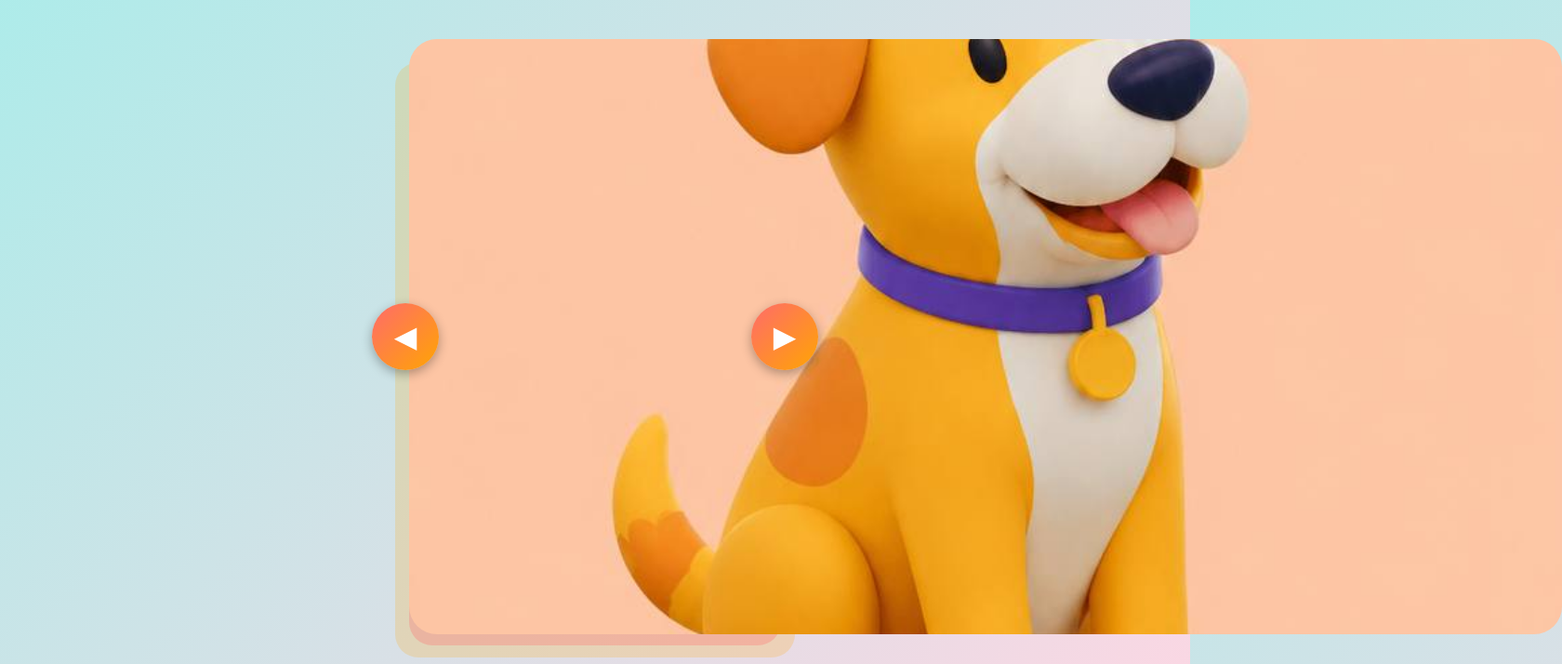
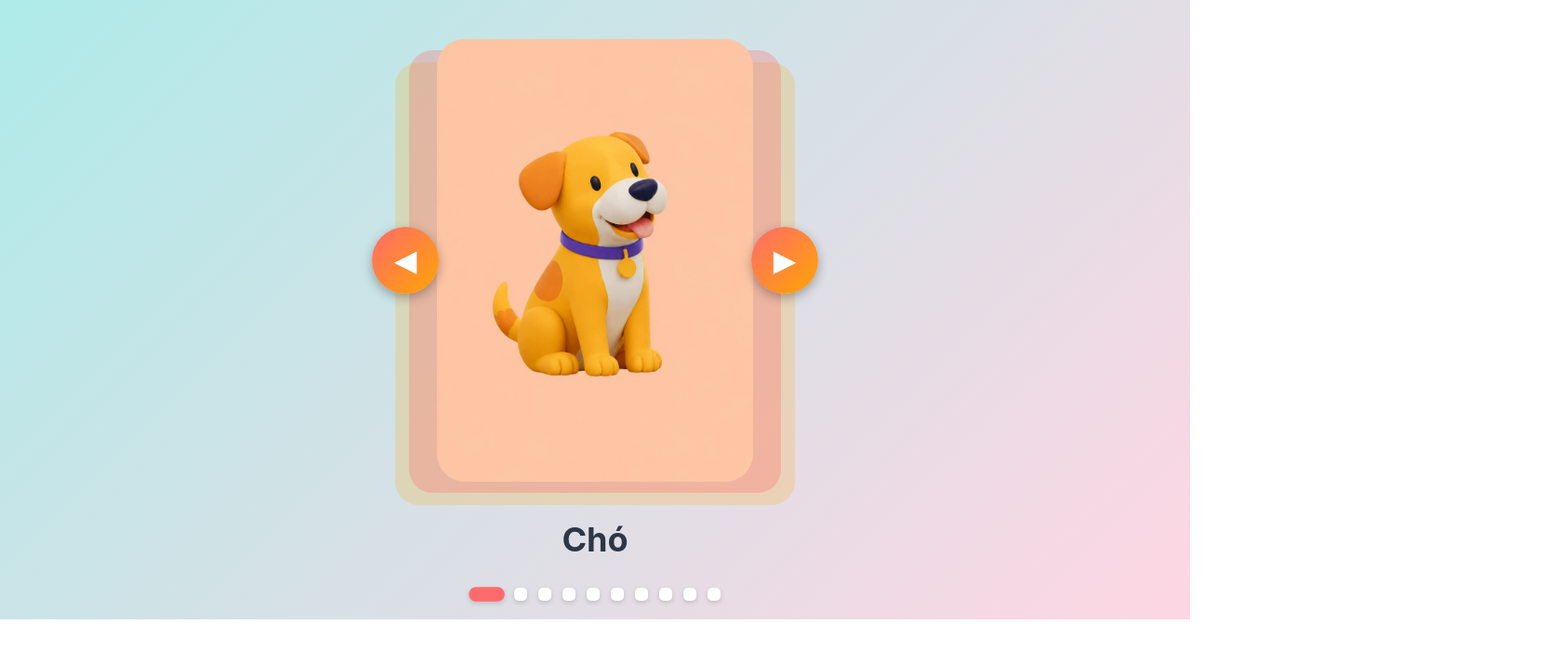
Before and after one commit to trannhatquang90-tech/brightbits-flashcards, a website: page brightbits-animals.html in a window 1280 px wide. Shown: the part 146-860 px from the top of the page at 93% size, 1680 px wide, since content can reach past the window. After the commit the page ends 812 px from the top, so only its background shows below. Drawn offline with Linux system fonts and the light colour scheme.

Commit message:
Fix: card proportions, nav button spacing

```diff
--- a/brightbits-animals.html
+++ b/brightbits-animals.html
@@ -129,7 +129,7 @@
 
         .card-container {
             width: 100%;
-            padding: 0 50px;
+            padding: 0 80px; /* Đủ chỗ cho nav buttons */
             position: relative;
         }
 
@@ -157,8 +157,8 @@
 
         .flashcard {
             position: relative;
-            width: calc(100vw - 40px);
-            padding-bottom: 160%; /* Tăng chiều cao card */
+            width: 100%;
+            padding-bottom: 140%; /* Card tỷ lệ vừa phải */
             border-radius: 30px;
             overflow: hidden;
             z-index: 2;
@@ -313,7 +313,7 @@
                 bg.style.backgroundImage = `url('${imgUrl}')`;
                 updateText();
                 bg.style.opacity = 1;
-                setTimeout(() => speakCurrent(), 2000);
+                setTimeout(() => speakCurrent(), 2000); // Keep auto-speak
             }, 150);
 
             updateDots();
```
